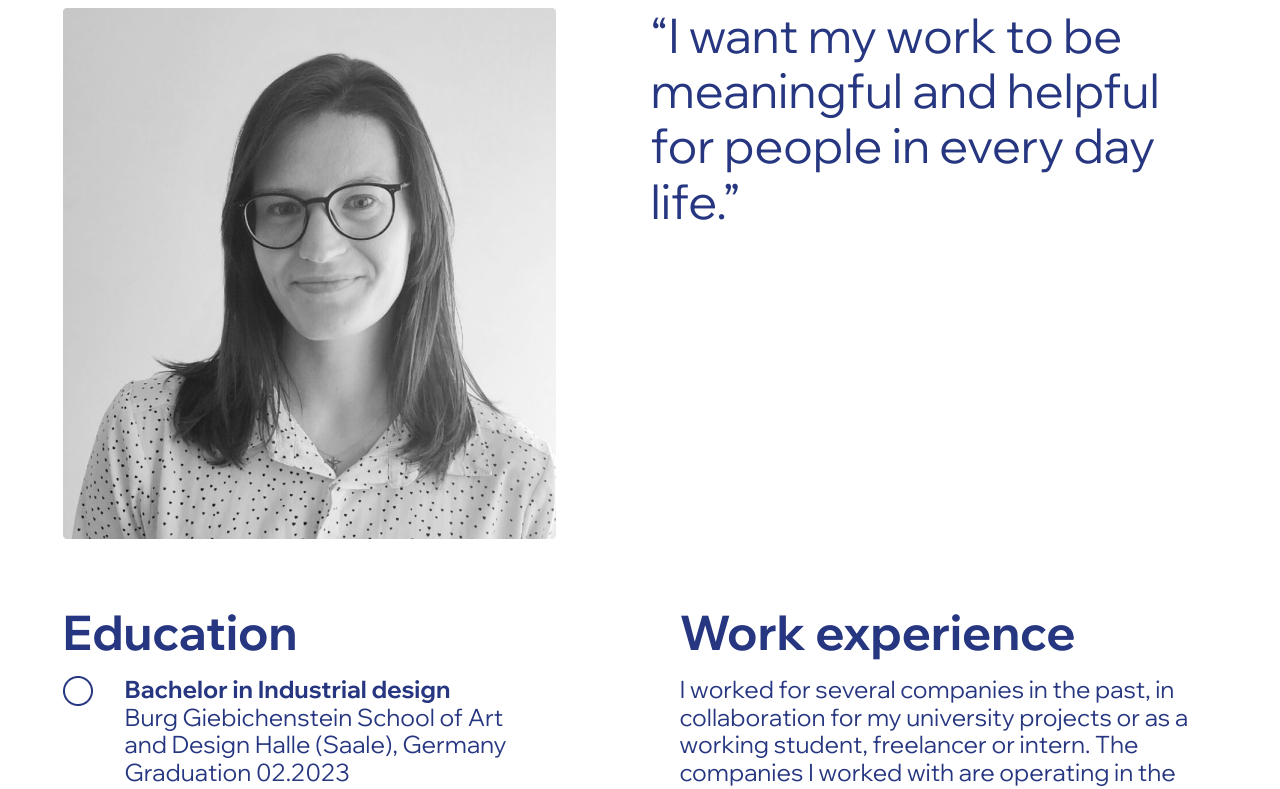
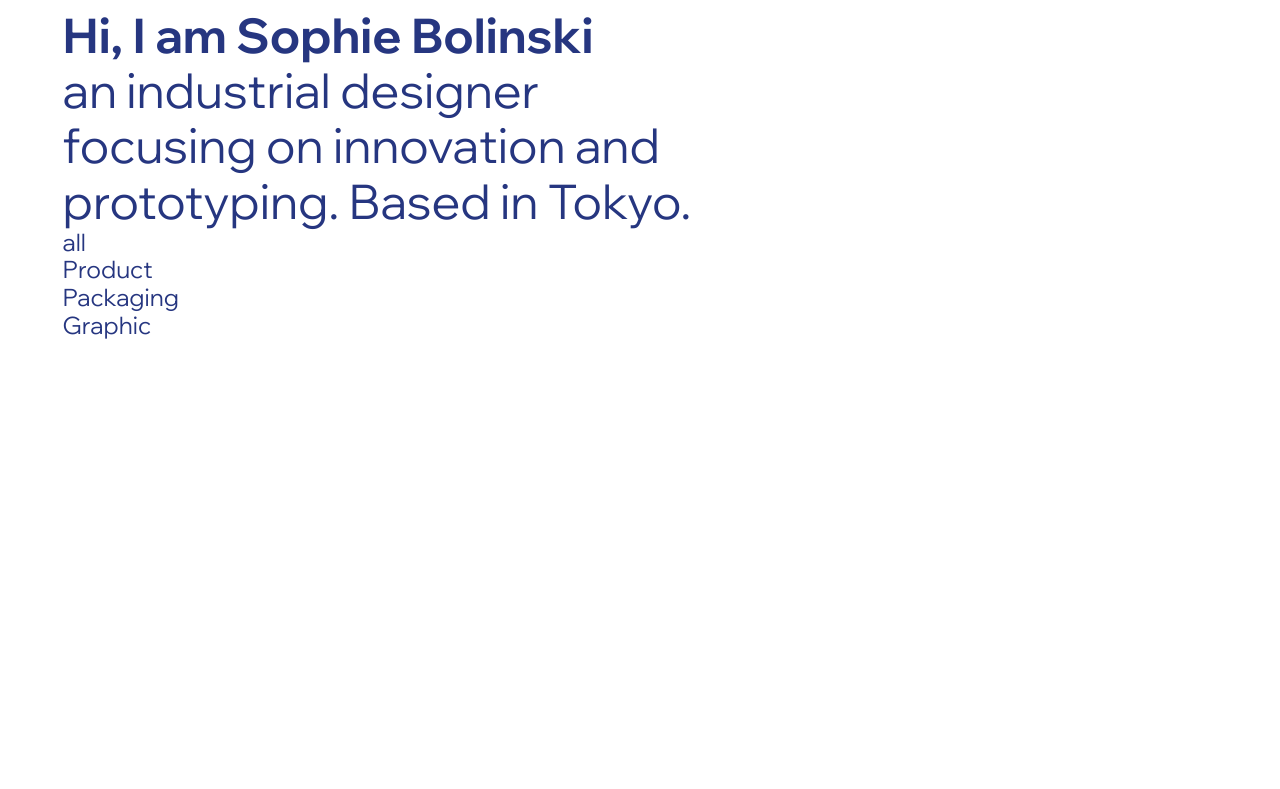
Before and after one commit to magriker/portfolio, a React (Vite) app: page / in a window 1280 px wide. Shown: the top 789 px of the page. Built offline with nearby package versions, Linux system fonts and the light colour scheme.

Commit message:
sortingtag

```diff
--- a/src/About.css
+++ b/src/About.css
@@ -49,6 +49,10 @@
   height: 19px;
 }
 
+.subtitle {
+  margin-bottom: 18px;
+}
+
 @media screen and (min-width: 768px) {
   .chatchphrase-box {
     height: 531px;
@@ -98,4 +102,7 @@
   .linkedin-icon {
     width: 65px;
   }
+  .subtitle {
+    margin-bottom: 62px;
+  }
 }
--- a/src/App.tsx
+++ b/src/App.tsx
@@ -7,9 +7,9 @@ function App() {
   return (
     <>
       <div className="container">
-        {/* <Header></Header> */}
+        <Header></Header>
         {/* <Footer></Footer> */}
-        <About></About>
+        {/* <About></About> */}
       </div>
     </>
   );
--- a/src/components/About.tsx
+++ b/src/components/About.tsx
@@ -1,5 +1,6 @@
 import Label from "./Label";
 import "../About.css";
+import Sortingtag from "./Sortingtag";
 
 const About = () => {
   return (
@@ -19,7 +20,7 @@ const About = () => {
       </div>
       <div className="history">
         <div className="workExperience">
-          <p>
+          <p className="subtitle">
             <Label size="l" bold>
               Work experience
             </Label>
@@ -100,6 +101,8 @@ const About = () => {
             </div>
           </div>
         </div>
+
+        <Sortingtag tabs={[{ key: 1, value: `all` }]}></Sortingtag>
       </div>
     </>
   );
--- a/src/components/Header.tsx
+++ b/src/components/Header.tsx
@@ -1,5 +1,6 @@
 import "../App.css";
 import Label from "./Label";
+import Sortingtag from "./Sortingtag";
 
 const Header = () => {
   return (
@@ -20,6 +21,14 @@ const Header = () => {
         </div>
         <nav className="navigation"></nav>
         <div className="language-box"></div>
+        <Sortingtag
+          tabs={[
+            { key: 1, value: `all` },
+            { key: 2, value: "Product" },
+            { key: 3, value: "Packaging" },
+            { key: 4, value: "Graphic" },
+          ]}
+        ></Sortingtag>
       </div>
     </div>
   );
--- a/src/components/Label.css
+++ b/src/components/Label.css
@@ -5,6 +5,16 @@
 
 .bold {
   font-weight: 700;
+}
+
+.hover {
+  transition: all 0.1s;
+}
+
+.hover:hover {
+  font-weight: bold;
+  cursor: pointer;
+  text-decoration: underline;
 }
 
 .label_s {
--- a/src/components/Label.tsx
+++ b/src/components/Label.tsx
@@ -4,21 +4,23 @@ type Props = {
   size: "m" | "s" | "l";
   children: ReactNode;
   bold?: boolean;
+  hover?: boolean;
 };
 
-type KeyValue = {
-  key: number;
-  value: string;
-};
-
-type prop2 = {
-  keyVlaueList: KeyValue[];
-};
-
-const Label: React.FC<Props> = ({ size, children, bold = false }) => {
+const Label: React.FC<Props> = ({
+  size,
+  children,
+  bold = false,
+  hover = false,
+}) => {
   const labelClass = "label_" + size;
   const boldClass = bold ? "bold" : "";
-  return <span className={`${labelClass} label ${boldClass}`}>{children}</span>;
+  const hoverClass = hover ? "hover" : "";
+  return (
+    <span className={`${labelClass} label ${boldClass} ${hoverClass}`}>
+      {children}
+    </span>
+  );
 };
 
 export default Label;
--- /dev/null
+++ b/src/components/Sortingtag.tsx
@@ -0,0 +1,30 @@
+import Label from "./Label";
+
+export type keyValue = {
+  key: number;
+  value: string;
+};
+
+export type TabProps = {
+  tabs: keyValue[];
+};
+
+const Sortingtag: React.FC<TabProps> = ({ tabs }) => {
+  const handleClick = (tab) => {
+    console.log(tab.key);
+  };
+
+  return (
+    <div className="">
+      {tabs.map((tab) => (
+        <div onClick={() => handleClick(tab)} key={tab.key}>
+          <Label size="s" hover>
+            {tab.value}
+          </Label>
+        </div>
+      ))}
+    </div>
+  );
+};
+
+export default Sortingtag;
```
